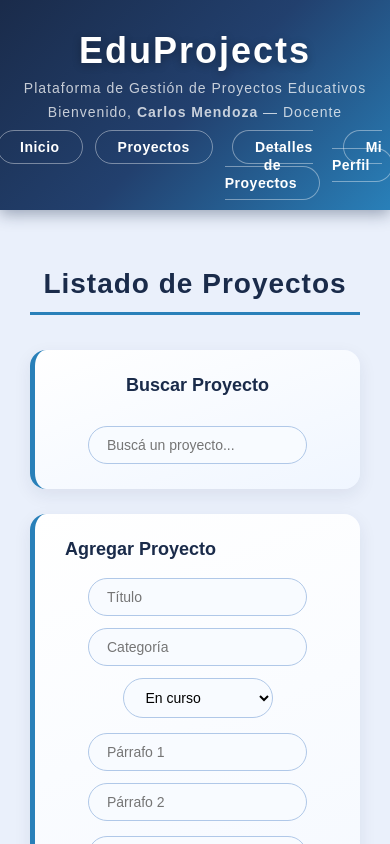
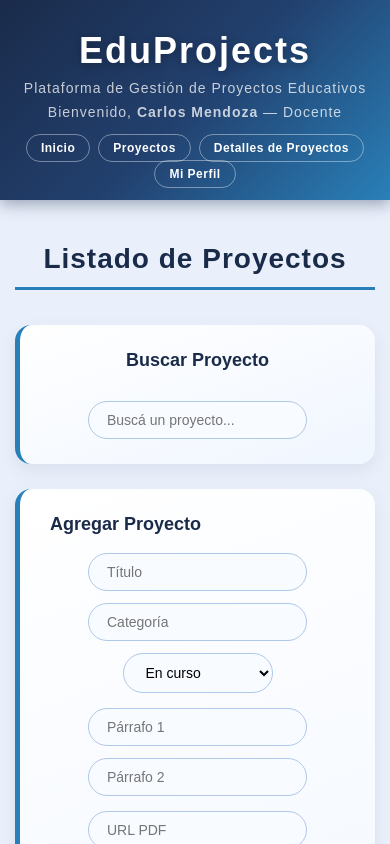
Before and after one commit to MirandaFD0/pv_tp3_parte3_grupo7, a React (Vite) app: page / in a window 390 px wide. Shown: the top 844 px of the page. Built offline with nearby package versions, Linux system fonts and the light colour scheme.

Commit message:
Agrego detalles al css

```diff
--- a/src/css/styles.css
+++ b/src/css/styles.css
@@ -324,3 +324,22 @@ footer p {
   font-size: 14px;
   letter-spacing: 0.5px;
 }
+@media (max-width: 600px) {
+  nav ul {
+    flex-wrap: wrap;
+    gap: 8px;
+  }
+
+  nav ul li a {
+    font-size: 12px;
+    padding: 6px 14px;
+  }
+
+  main {
+    padding: 20px 15px;
+  }
+
+  .cards-container {
+    grid-template-columns: 1fr;
+  }
+}
```
